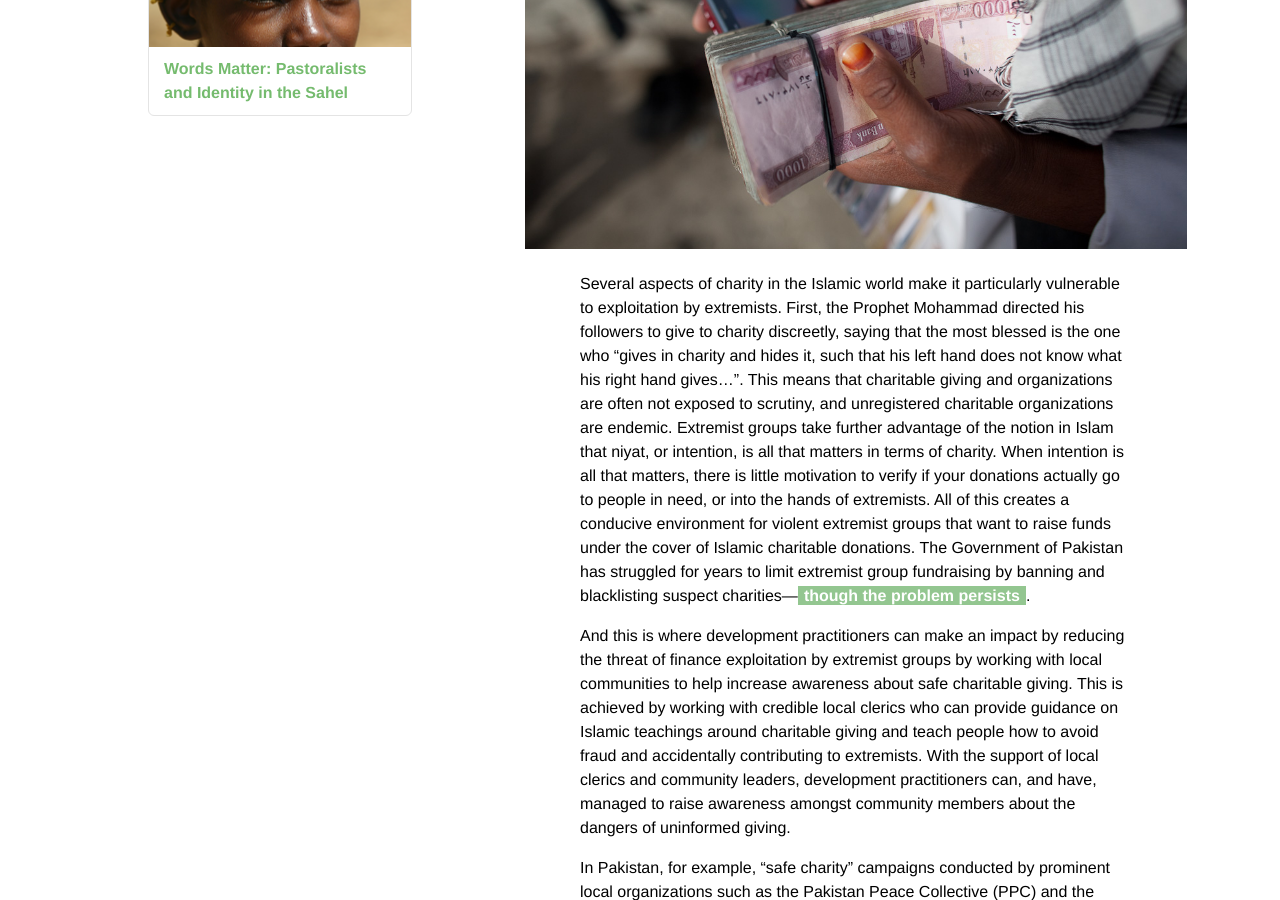
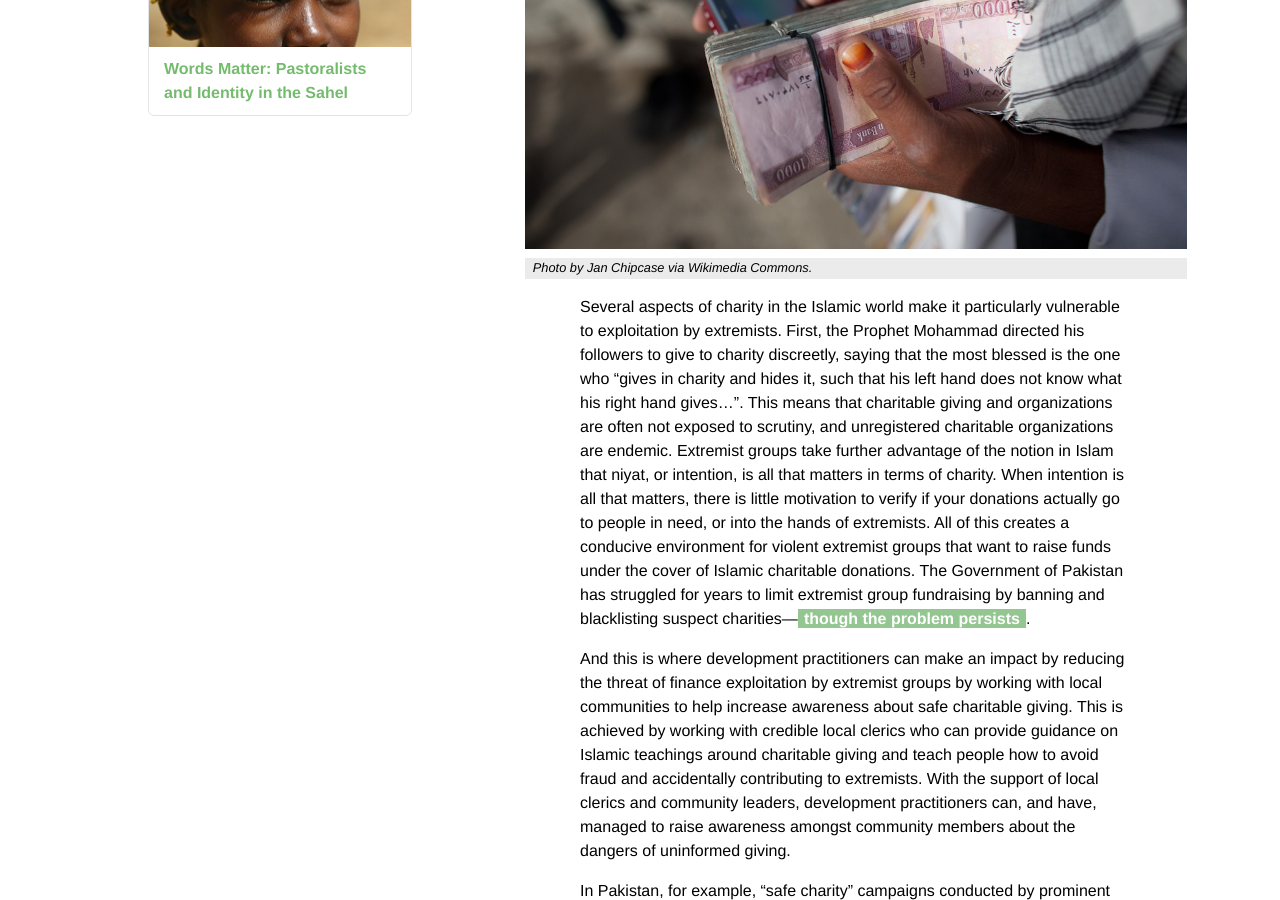
Before and after one commit to BryanSchuetz/CS-, a Jekyll site: the page built from _posts/2018-09-10-the-money-trail-part-i-safe-charitable-giving-in-pakistan.markdown, in a window 1280 px wide and 900 px high, scrolled down 1416 px. Built offline with Jekyll 4.4.1, drawn with Linux system fonts in a browser that asks for light colours.

Commit message:
Updated The Money Trail Part I Safe Charitable Giving In Pakistan

```diff
--- a/_posts/2018-09-10-the-money-trail-part-i-safe-charitable-giving-in-pakistan.markdown
+++ b/_posts/2018-09-10-the-money-trail-part-i-safe-charitable-giving-in-pakistan.markdown
@@ -21,7 +21,7 @@ thumbnail: "/uploads/800px-Afghan_children_request_leaflets_in_a_Bagram_bazaar-1
 
 One of the main pillars of Islam is the injunction to give charity to those in need. Muslims answer this call to the tune of hundreds of billions, if not trillions, of dollars a year. Some estimates suggest that [between $200 billion and $1 trillion is spent annually in Zakat charitable donations alone](http://devinit.org/wp-content/uploads/2015/03/ONLINE-Zakat_report_V9a.pdf). This figure does not include other forms of Islamic charity such as Sadaqah, Fitrana, Kharj, or Khums. A developing country such as Pakistan, for example, [gives more than $2 billion annually to charity](https://tribune.com.pk/story/1664949/9-pakistan-one-charitable-nations-world-reveals-stanford-study/)—more than 1 percent of the country’s gross domestic product. In just one month during Ramadan 2017, British Muslims donated considerably more than $150 million. These figures are mind-blowing, and it is no surprise that extremist groups want in on the action.
 
-![Holding%20Money.jpg](/uploads/Holding%20Money.jpg "(Photo by Jan Chipcase via Wikimedia Commons)")
+![Holding%20Money.jpg](/uploads/Holding%20Money.jpg)`Photo by Jan Chipcase via Wikimedia Commons.`
 
 Several aspects of charity in the Islamic world make it particularly vulnerable to exploitation by extremists. First, the Prophet Mohammad directed his followers to give to charity discreetly, saying that the most blessed is the one who “gives in charity and hides it, such that his left hand does not know what his right hand gives…”.  This means that charitable giving and organizations are often not exposed to scrutiny, and unregistered charitable organizations are endemic. Extremist groups take further advantage of the notion in Islam that niyat, or intention, is all that matters in terms of charity. When intention is all that matters, there is little motivation to verify if your donations actually go to people in need, or into the hands of extremists. All of this creates a conducive environment for violent extremist groups that want to raise funds under the cover of Islamic charitable donations. The Government of Pakistan has struggled for years to limit extremist group fundraising by banning and blacklisting suspect charities—[though the problem persists](https://www.reuters.com/article/us-pakistan-militants-exclusive/exclusive-pakistan-plans-takeover-of-charities-run-by-islamist-figure-u-s-has-targeted-idUSKBN1EQ0T6).
 
```
